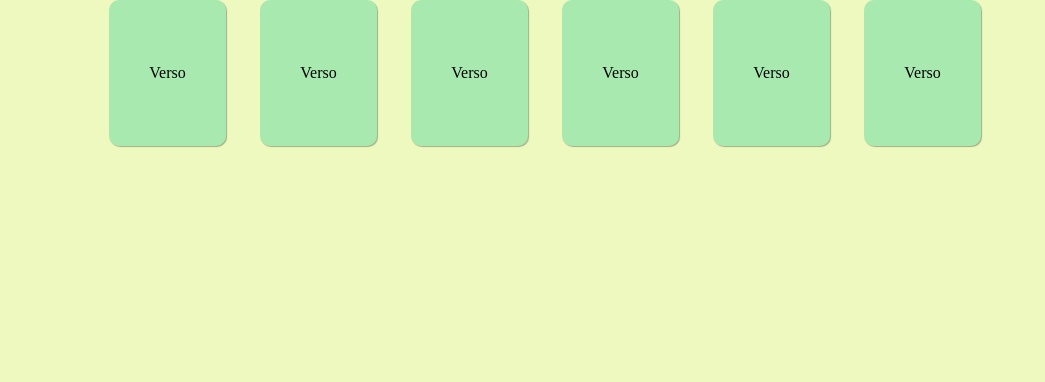
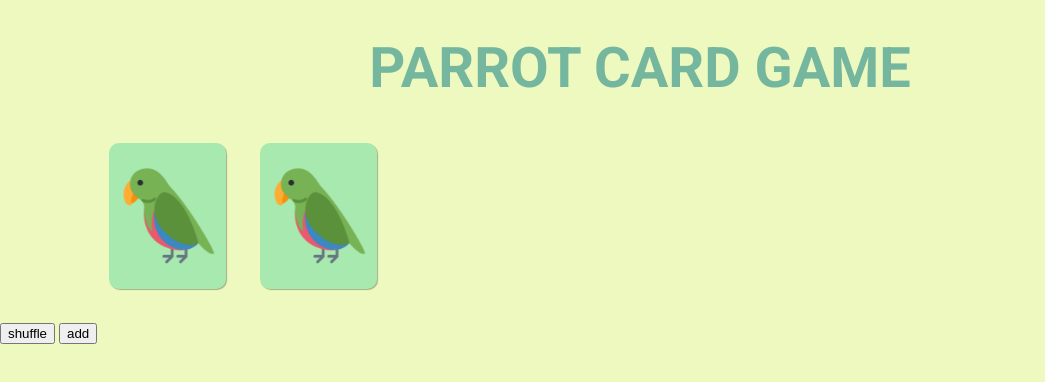
Before and after one commit to Elkurud/Projeto_04_parrotsCardGame, a plain HTML site: page index.html in a window 1280 px wide. Shown: the whole page, without its empty margins (0-1045 px from the left). Drawn offline with Linux system fonts and the light colour scheme.

Commit message:
funcao embaralhar funcionando

```diff
--- a/index.html
+++ b/index.html
@@ -6,66 +6,39 @@
     <meta name="viewport" content="width=device-width, initial-scale=1.0">
     <link rel="stylesheet" href="reset.css">
     <link rel="stylesheet" href="style.css">
+    <link rel="preconnect" href="https://fonts.googleapis.com">
+    <link rel="preconnect" href="https://fonts.googleapis.com">
+    <link rel="preconnect" href="https://fonts.gstatic.com" crossorigin>
+    <link href="https://fonts.googleapis.com/css2?family=Roboto:wght@700&display=swap" rel="stylesheet">
     <title>Parrot Card Game</title>
 </head>
 <body>
 
-<div class="deck">
+    <div class="header">PARROT CARD GAME</div>
+
+<div class="deck" id="deck">
+    <div class="ex">
+        <div class="card" onclick="virarCarta(this)">
+            <div class="front-face face">
+                <img src="Archives/back.png">
+            </div>
+            <div class="back-face face">
+            <img src="Archives/fiestaparrot.gif">
+            </div>
+        </div>
+    </div>
     <div class="card" onclick="virarCarta(this)">
         <div class="front-face face">
-          Verso
+            <img src="Archives/back.png">
         </div>
         <div class="back-face face">
-          Frente
+          Frente2
         </div>
     </div>
 
-    <div class="card" onclick="virarCarta(this)">
-        <div class="front-face face">
-          Verso
-        </div>
-        <div class="back-face face">
-          Frente
-        </div>
-    </div>
-
-    <div class="card" onclick="virarCarta(this)">
-        <div class="front-face face">
-          Verso
-        </div>
-        <div class="back-face face">
-          Frente
-        </div>
-    </div>
-
-    <div class="card" onclick="virarCarta(this)">
-        <div class="front-face face">
-          Verso
-        </div>
-        <div class="back-face face">
-          Frente
-        </div>
-    </div>
-
-    <div class="card" onclick="virarCarta(this)">
-        <div class="front-face face">
-          Verso
-        </div>
-        <div class="back-face face">
-          Frente
-        </div>
-    </div>
-
-    <div class="card" onclick="virarCarta(this)">
-        <div class="front-face face">
-          Verso
-        </div>
-        <div class="back-face face">
-          Frente
-        </div>
-    </div>
 </div>
-
+<button onclick="embaralhar()">shuffle</button>
+<button onclick="distribuir()">add</button>
 <script src="script.js"></script>
 </body>
 </html>
--- a/script.js
+++ b/script.js
@@ -1,5 +1,13 @@
 
 let contador = 0
+const card = document.querySelector(".ex");
+
+function distribuir(num){
+
+    const deck = document.querySelector(".deck")
+    deck.innerHTML += card.innerHTML
+    console.log(deck);
+}
 
 function virarCarta(carta) {
 
@@ -12,6 +20,8 @@ function virarCarta(carta) {
     }
 }
 
+
+
 function desvirar(){
 
     const cartas = document.querySelectorAll('.virada');
@@ -20,3 +30,34 @@ function desvirar(){
         cartas[i].classList.remove('virada')
     }
 }
+
+/*https://codepen.io/dimayakovlev/pen/VmxOYM*/
+function shuffle(elems) {
+
+    allElems = (function(){
+	let ret = [], l = elems.length;
+	while (l--) { ret[ret.length] = elems[l]; }
+	return ret;
+    })();
+
+    let shuffled = (function(){
+        let l = allElems.length, ret = [];
+        while (l--) {
+            let random = Math.floor(Math.random() * allElems.length),
+                randEl = allElems[random].cloneNode(true);
+            allElems.splice(random, 1);
+            ret[ret.length] = randEl;
+        }
+        return ret;
+    })(), l = elems.length;
+
+    while (l--) {
+        elems[l].parentNode.insertBefore(shuffled[l], elems[l].nextSibling);
+        elems[l].parentNode.removeChild(elems[l]);
+    }
+
+}
+
+let button = document.querySelector('button');
+button.addEventListener('click', function() { shuffle( document.querySelectorAll('.deck > .card') ) }, false);
+/*fim da funcao embaralhar*/
--- a/style.css
+++ b/style.css
@@ -1,5 +1,15 @@
   body {
     background-color: #eef9bf;
+    font-family: 'Roboto', sans-serif;
+}
+
+.header {
+    font-weight: 700;
+    color: #75b79e;
+    font-size: 56px;
+    text-align: center;
+    flex-wrap: wrap;
+    margin-top: 40px;
 }
 
 .deck {
@@ -7,6 +17,12 @@
     margin-left: 109px;
     margin-right: 75px;
     flex-wrap: wrap;
+    margin-top: 47px;
+}
+
+.card img {
+    height: 100px;
+
 }
 
   .card {
@@ -14,6 +30,7 @@
     height: 146px;
     position: relative;
     margin-right: 34px;
+    margin-bottom: 34px;
   }
 
   .face {
```
Also changed, not shown: Archives/back.png (added), Archives/bobrossparrot.gif (added), Archives/explodyparrot.gif (added), Archives/fiestaparrot.gif (added), Archives/metalparrot.gif (added), Archives/revertitparrot.gif (added), Archives/tripletsparrot.gif (added), Archives/unicornparrot.gif (added).
